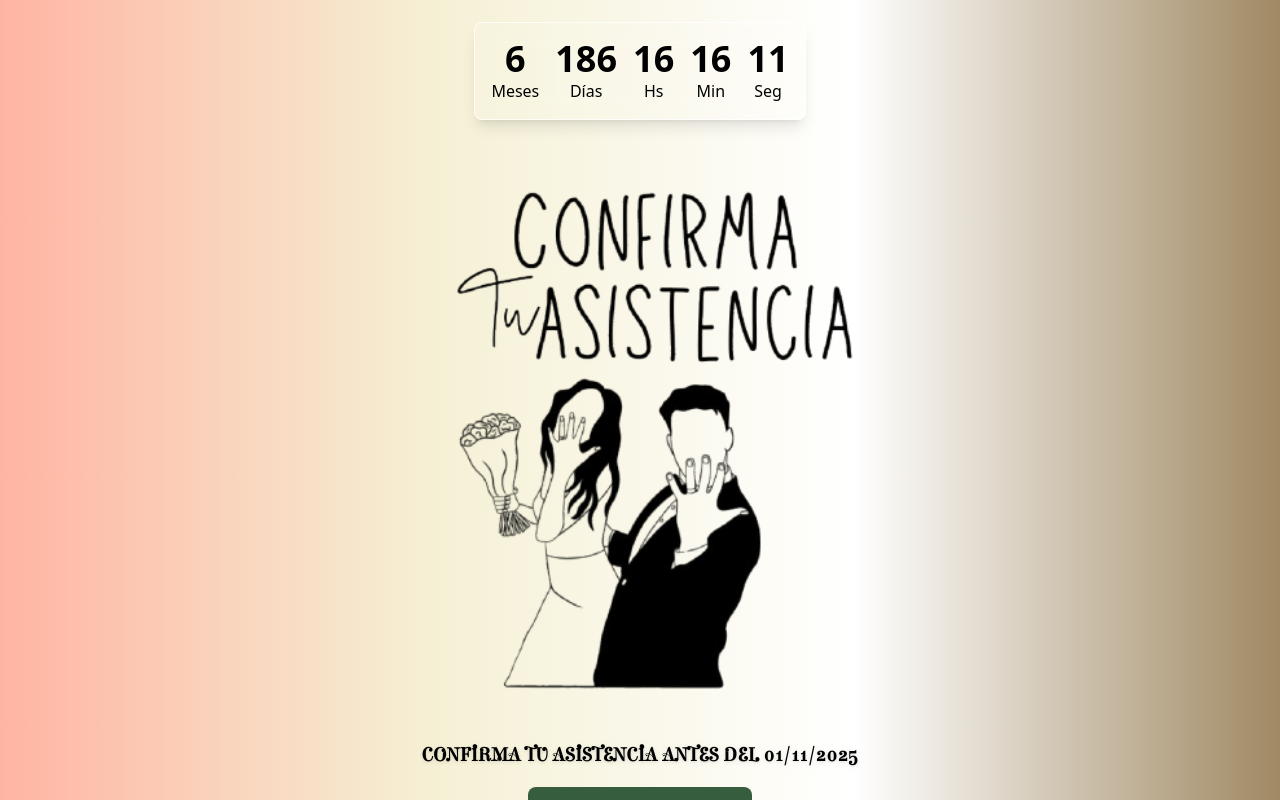
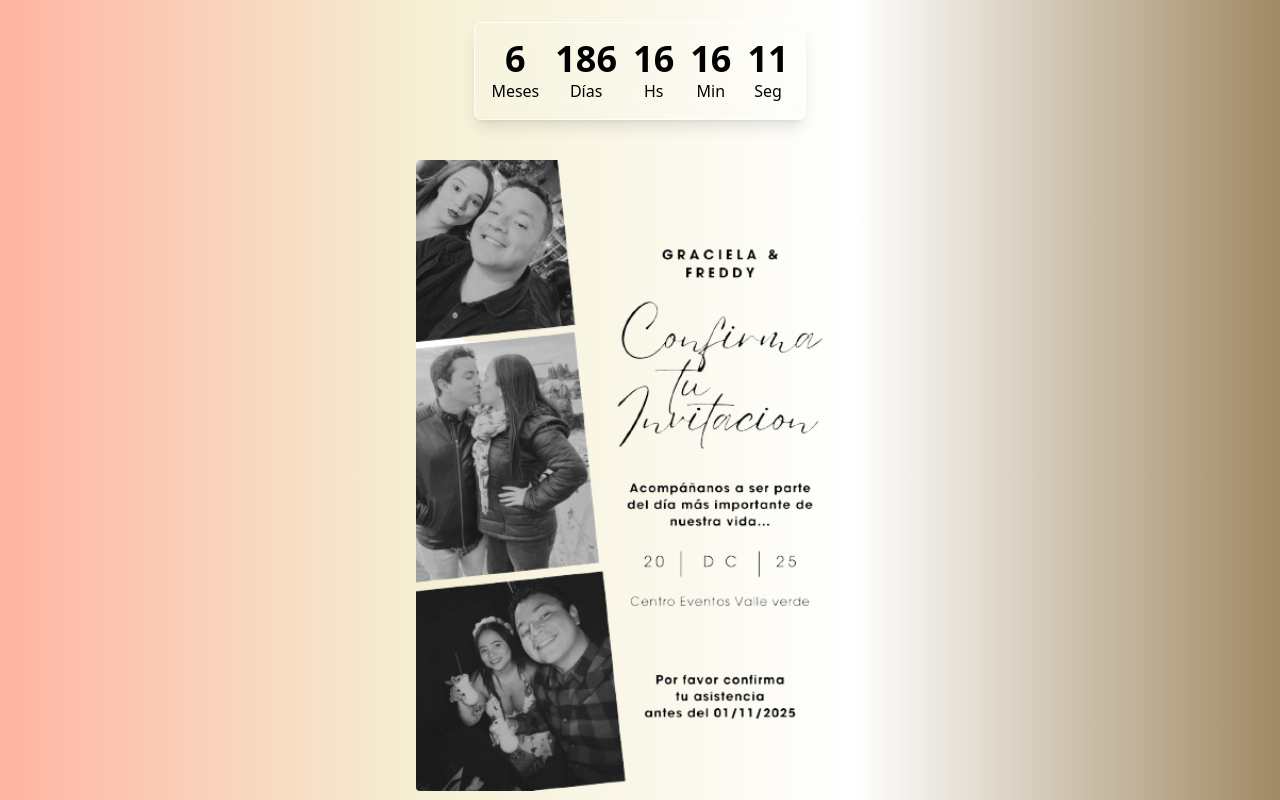
Before and after one commit to Dev-FrddySign/Wedding, a React (Vite) app: page /invitacion in a window 1280 px wide. Shown: the part 1560-2360 px from the top of the page. Built offline with nearby package versions, Linux system fonts and the light colour scheme; a web font is replaced by a local one.

Commit message:
seguimos con los cambios comenzamos...

```diff
--- a/src/pages/Invitacion/InvitacionPag.jsx
+++ b/src/pages/Invitacion/InvitacionPag.jsx
@@ -4,7 +4,7 @@ import ScrollReveal from 'scrollreveal';
 import Countdown from '../../component/Countdown/Countdown';
 import './StyleInvitacion.css';
 
-import confirmacion from '../../assets/img/prueba/mejora.png'
+import confirmacion from '../../assets/img/prueba/Invitación_de_boda_con_fotos_minimalista_y_moderna-removebg-preview.png'
 
 import { ParallaxScrollDemo } from '../../component/ParallaxScroll/ParallaxScrollDemo';
 
@@ -120,12 +120,12 @@ const InvitacionPag = () => {
             <img
                 src={confirmacion}
                 alt="img"
-                className="w-full rounded mt-4 mb-4 max-w-md"
+                className="w-full rounded mt-4 mb-4 max-w-md mt-10 mb-15"
             />
 
-            <p className="font6 text-black text-lg font-bold drop-shadow mb-10 mt-6">
+            {/* <p className="font6 text-black text-lg font-bold drop-shadow mb-10 mt-6">
                 CONFIRMA TU ASISTENCIA ANTES DEL 01/11/2025
-            </p>
+            </p> */}
 
             <div className="relative w-full max-w-md mt-4 items-center justify-center text-center">
 
```
Also changed, not shown: src/assets/img/prueba/Invitación_de_boda_con_fotos_minimalista_y_moderna-removebg-preview.png (added).
